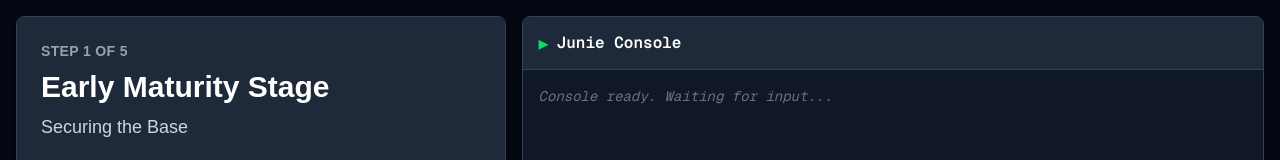
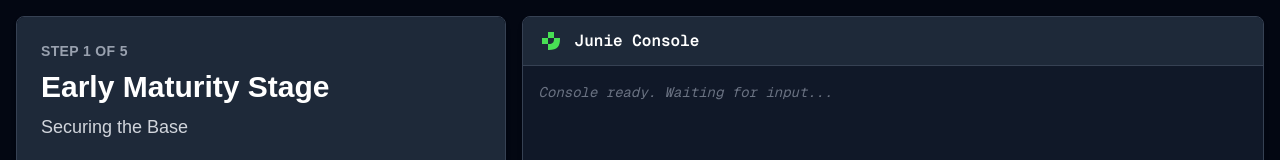
Before and after one commit to antonarhipov/techcrunch-game, a Next.js app: page / in a window 1280 px wide. Both pictures are taken after a click on the button "🚀 Start New Run". Shown: the top 160 px of the page. Built offline with nearby package versions, Linux system fonts and the light colour scheme.

Commit message:
Junie icon animation

```diff
--- a/src/app/globals.css
+++ b/src/app/globals.css
@@ -83,6 +83,20 @@ body {
   animation: confetti-fall 3s linear infinite;
 }
 
+/* Junie logo rotation animation */
+@keyframes rotate-slow {
+  from {
+    transform: rotate(0deg);
+  }
+  to {
+    transform: rotate(360deg);
+  }
+}
+
+.animate-rotate-slow {
+  animation: rotate-slow 3s linear infinite;
+}
+
 /* Respect user's motion preferences */
 @media (prefers-reduced-motion: reduce) {
   *,
--- a/src/components/JunieConsole.tsx
+++ b/src/components/JunieConsole.tsx
@@ -6,6 +6,7 @@
 "use client";
 
 import { useEffect, useRef, memo } from "react";
+import Image from "next/image";
 
 export type LogType = "info" | "success" | "warning" | "error";
 
@@ -40,8 +41,17 @@ export const JunieConsole = memo(function JunieConsole({
 		<div className="h-full flex flex-col">
 			{/* Console Header */}
 			<div className="flex items-center justify-between px-4 py-3 bg-gray-800 border-b border-gray-700">
-				<div className="flex items-center gap-2">
-					<span className="text-green-400 text-xl">▸</span>
+				<div className="flex items-center gap-3">
+					{/* Junie Logo */}
+					<div className={isStreaming ? "animate-rotate-slow" : ""}>
+						<Image
+							src="/junie.svg"
+							alt="Junie"
+							width={24}
+							height={24}
+							className="flex-shrink-0"
+						/>
+					</div>
 					<h2 className="text-white font-semibold font-mono">Junie Console</h2>
 					{isStreaming && (
 						<span className="flex items-center gap-1 text-yellow-400 text-sm">
```
